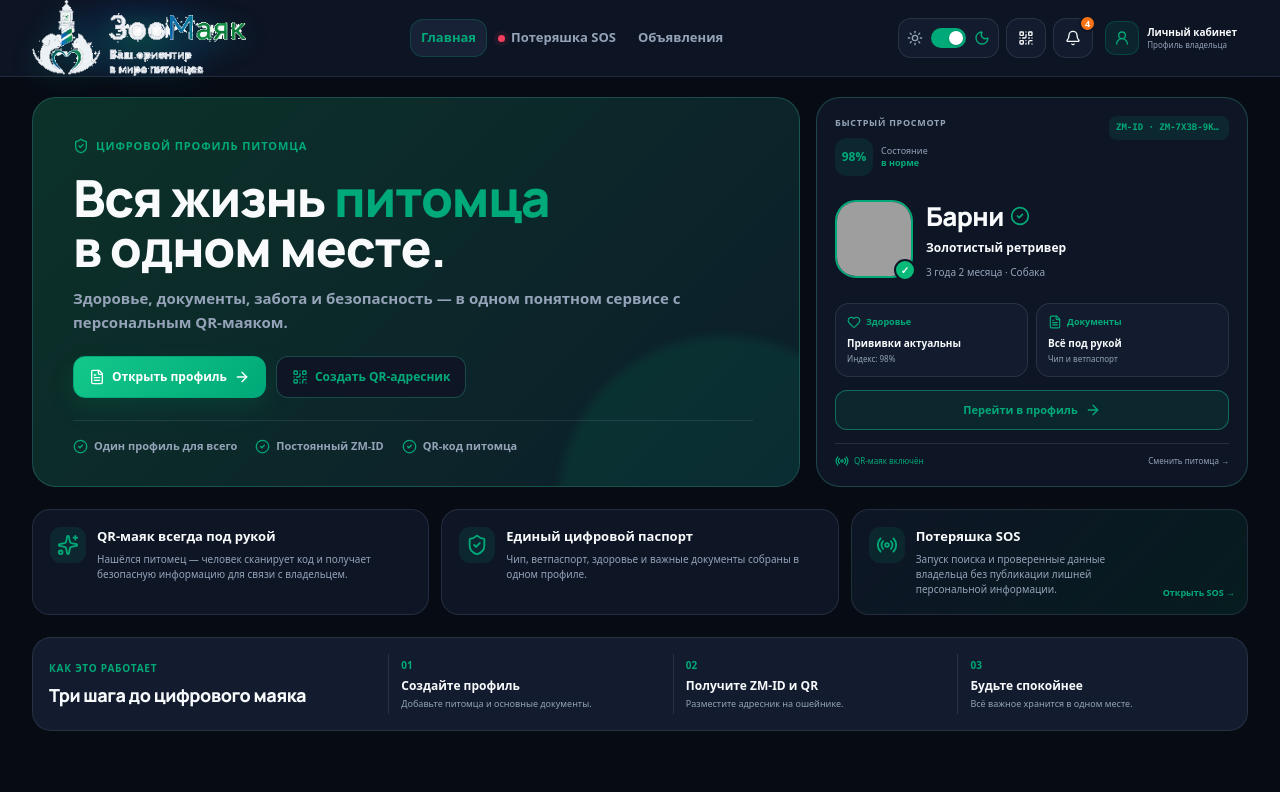
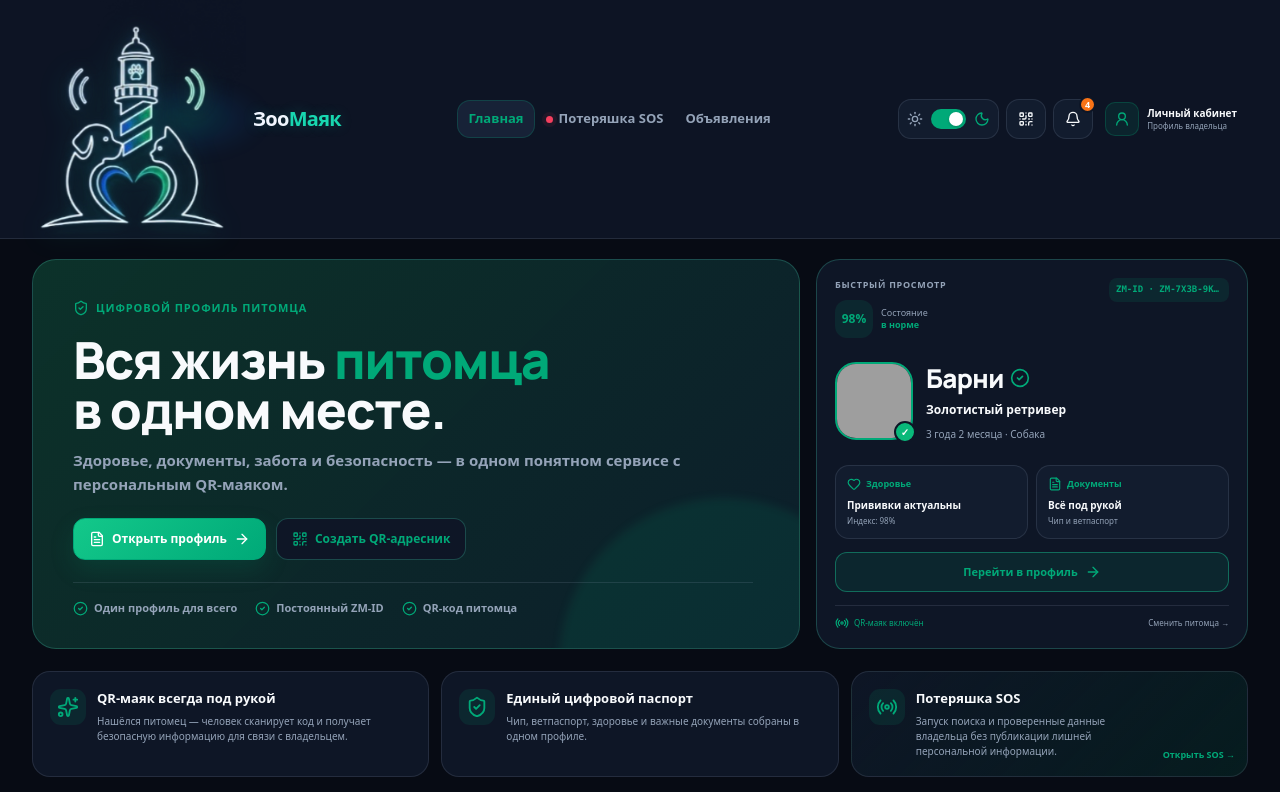
Before and after one commit to Kl80n/zoomayak2.0, a React (Vite) app: page / in a window 1280 px wide. Shown: the top 792 px of the page. Built offline with nearby package versions, Linux system fonts and the light colour scheme; grey boxes are pictures that could not be loaded; a web font is replaced by a local one.

Commit message:
Add files via upload

```diff
--- a/package.json
+++ b/package.json
@@ -1,7 +1,7 @@
 {
   "name": "zoomayak",
   "private": true,
-  "version": "8.4.2",
+  "version": "8.4.3",
   "type": "module",
   "scripts": {
     "dev": "vite --host 0.0.0.0",
--- a/src/components/ZoomayakLogo.tsx
+++ b/src/components/ZoomayakLogo.tsx
@@ -2,18 +2,28 @@ import React from 'react';
 
 /**
  * ЕДИНЫЙ MASTER-ЛОГОТИП ЗооМаяк.
- * Не перерисовывать и не заменять другим знаком без явного согласования.
+ * Светлая тема использует утверждённый master без изменений.
+ * Тёмная тема использует согласованный вариант «Неоновый контур»
+ * из предоставленных пользователем вариантов — без белой плашки.
  */
 export const ZoomayakLogo: React.FC<{ className?: string; compact?: boolean }> = ({ className = '', compact = false }) => (
   <span className={`zoomayak-approved-logo ${compact ? 'is-compact' : ''} ${className}`} data-logo-theme>
     <span className="zoomayak-logo-glow" aria-hidden="true" />
     {compact ? (
+      <>
         <img
           src="/zoomayak-logo-approved-icon.png"
           alt="ЗооМаяк"
           className="zoomayak-approved-logo-img zoomayak-logo-light"
           draggable={false}
         />
+        <img
+          src="/zoomayak-logo-dark.png"
+          alt="ЗооМаяк"
+          className="zoomayak-approved-logo-img zoomayak-logo-dark"
+          draggable={false}
+        />
+      </>
     ) : (
       <>
         <img
@@ -22,12 +32,17 @@ export const ZoomayakLogo: React.FC<{ className?: string; compact?: boolean }> =
           className="zoomayak-approved-logo-img zoomayak-logo-light"
           draggable={false}
         />
+        <span className="zoomayak-dark-lockup">
           <img
             src="/zoomayak-logo-dark.png"
-          alt="ЗооМаяк — Ваш ориентир в мире питомцев"
+            alt="ЗооМаяк — неоновый контур"
             className="zoomayak-approved-logo-img zoomayak-logo-dark"
             draggable={false}
           />
+          <span className="zoomayak-dark-wordmark" aria-hidden="true">
+            <b>Зоо</b><strong>Маяк</strong>
+          </span>
+        </span>
       </>
     )}
   </span>
--- a/src/index.css
+++ b/src/index.css
@@ -579,8 +579,14 @@ html, body, #root { max-width: 100%; overflow-x: hidden; }
 .theme-dark .zoomayak-approved-logo .zoomayak-logo-dark { display: block; }
 .zoomayak-approved-logo-img { background: transparent !important; }
 .zoomayak-approved-logo { background: transparent !important; }
+.zoomayak-dark-lockup { display:none; align-items:center; gap:7px; }
+.theme-dark .zoomayak-dark-lockup { display:inline-flex; }
+.theme-dark .zoomayak-dark-lockup .zoomayak-logo-dark { width:54px; height:54px; object-fit:contain; }
+.zoomayak-dark-wordmark { font-size:20px; font-weight:900; letter-spacing:-.7px; white-space:nowrap; line-height:1; text-shadow:0 0 14px rgba(0,212,175,.22); }
+.zoomayak-dark-wordmark b { color:#f3f7ff; font-weight:900; }
+.zoomayak-dark-wordmark strong { color:#18d7b0; font-weight:900; }
 .theme-dark .zoomayak-logo-glow {
-  width: 190px; height: 92px;
-  background: radial-gradient(ellipse, rgba(0, 212, 175, .20) 0%, rgba(0, 126, 255, .09) 42%, transparent 74%);
-  filter: blur(7px);
+  width: 155px; height: 72px;
+  background: radial-gradient(ellipse, rgba(0, 212, 175, .16) 0%, rgba(0, 126, 255, .08) 44%, transparent 74%);
+  filter: blur(8px);
 }
```
Also changed, not shown: public/zoomayak-logo-dark.png, 1 other file (tests, documents, lock files or other folders). Lines whose indentation alone changed are shown as unchanged.
